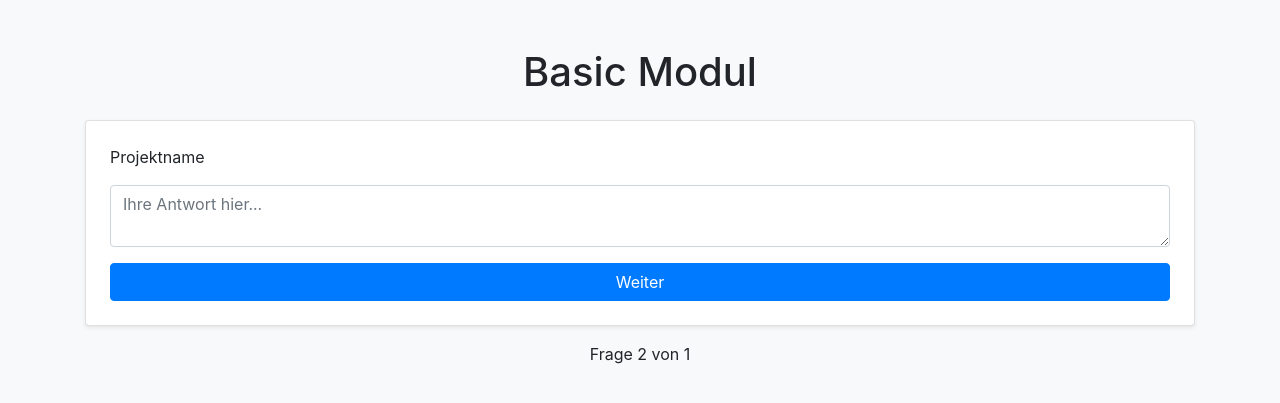
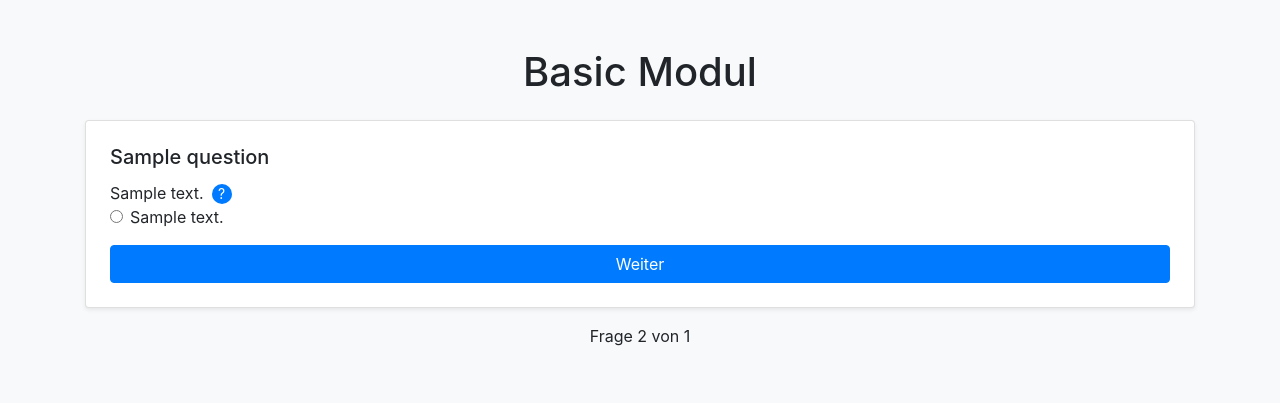
Before and after one commit to iGodmovement/BA, a Flask app: template templates/basic_quiz.html in a window 1280 px wide. Shown: the part 57-460 px from the top of the page. Run offline with Flask 3, Linux system fonts and the light colour scheme; tables that the repository leaves empty hold one stand-in row (values such as "Sample post"); the template is opened without the code that fills it: values that come from a table or form of the project are taken from there, most other values are stand-ins (such as "Sample title", 1, 10 or a date in 2020); parts of the project's set-up code (start-up, migrations or seed data) failed here and were passed over; some libraries are stand-ins or nearby versions.

Commit message:
Infotext bei Fragen

```diff
--- a/app.py
+++ b/app.py
@@ -31,6 +31,8 @@ class Question(db.Model):
     subtitle = db.Column(db.String(200), nullable=True)
     answers = db.relationship('Answer', backref='question', lazy=True)
     image = db.Column(db.String(200), nullable=True)
+    info_popup = db.Column(db.String(500), nullable=True)  # Popup-Text
+
 
 class Answer(db.Model):
     id = db.Column(db.Integer, primary_key=True)
@@ -336,7 +338,7 @@ def populate_database():
     db.session.commit()
 
     # Basic Modul
-    q1 = Question(module="Basic", text="Projektname")
+    q1 = Question(module="Basic", text="Projektname", info_popup="Geben Sie den Namen Ihres Projekts ein, um es später leichter identifizieren zu können.")
     q2 = Question(module="Basic", text="Standort")
     q3 = Question(module="Basic", text="Wer ist Eigentümer des Gebäudes?")
     a3_1 = Answer(question=q3, text="Privatperson", score=3)
--- a/templates/basic_quiz.html
+++ b/templates/basic_quiz.html
@@ -7,6 +7,49 @@
     <!-- Bootstrap CSS -->
     <link href="https://stackpath.bootstrapcdn.com/bootstrap/4.5.2/css/bootstrap.min.css" rel="stylesheet">
 </head>
+<style>
+    .question-tooltip {
+        position: relative;
+        display: inline-block;
+        margin-left: 8px;
+    }
+
+    .tooltip-icon {
+        display: inline-block;
+        width: 20px;
+        height: 20px;
+        border-radius: 50%;
+        background: #007bff;
+        color: white;
+        text-align: center;
+        font-size: 14px;
+        line-height: 20px;
+        cursor: help;
+    }
+
+    .tooltip-text {
+        visibility: hidden;
+        width: 250px;
+        background-color: #333;
+        color: #fff;
+        text-align: center;
+        border-radius: 4px;
+        padding: 8px;
+        position: absolute;
+        z-index: 1;
+        bottom: 125%;
+        left: 50%;
+        margin-left: -125px;
+        opacity: 0;
+        transition: opacity 0.3s;
+        font-size: 14px;
+    }
+
+    .question-tooltip:hover .tooltip-text {
+        visibility: visible;
+        opacity: 1;
+    }
+</style>
 <body class="bg-light">
 
     <!-- Navbar -->
@@ -23,7 +66,16 @@
             {% if question.subtitle %}
                 <h5 class="card-title">{{ question.subtitle }}</h5>
             {% endif %}
-            <p class="card-text">{{ question.text }}</p>
+            <div class="d-flex align-items-center">
+                <p class="mb-0">{{ question.text }}</p>
+                {% if question.info_popup %}
+                    <div class="question-tooltip">
+                        <span class="tooltip-icon">?</span>
+                        <span class="tooltip-text">{{ question.info_popup }}</span>
+                    </div>
+                {% endif %}
+            </div>
+
 
             <!-- Standardantworten -->
             {% if question.answers %}
@@ -43,6 +95,8 @@
                 </div>
             {% endif %}
 
+
+
             <!-- Weiter Button -->
             <button type="submit" class="btn btn-primary btn-block">Weiter</button>
         </form>
```
